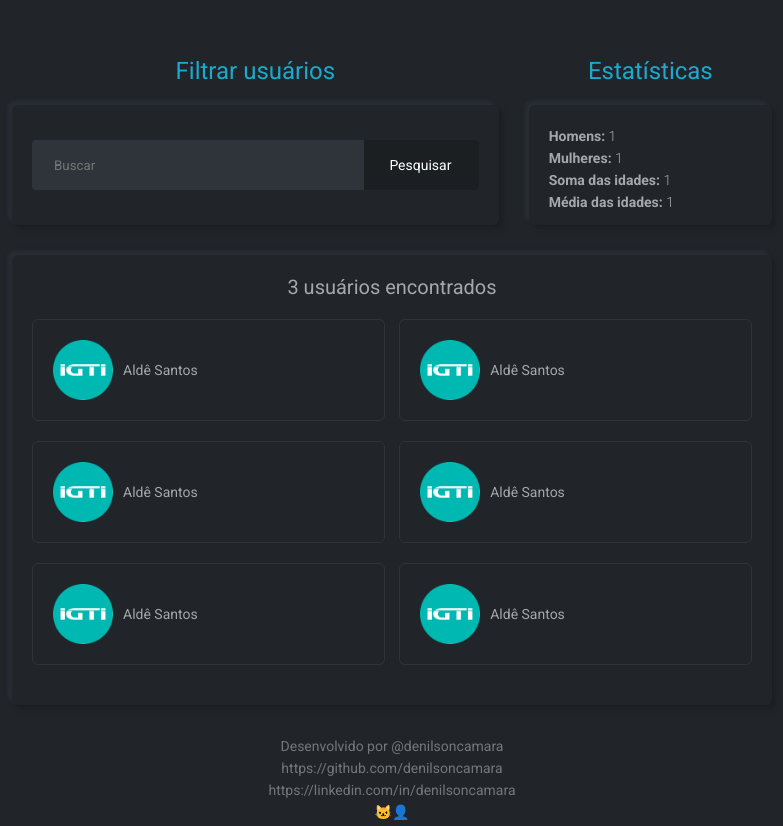
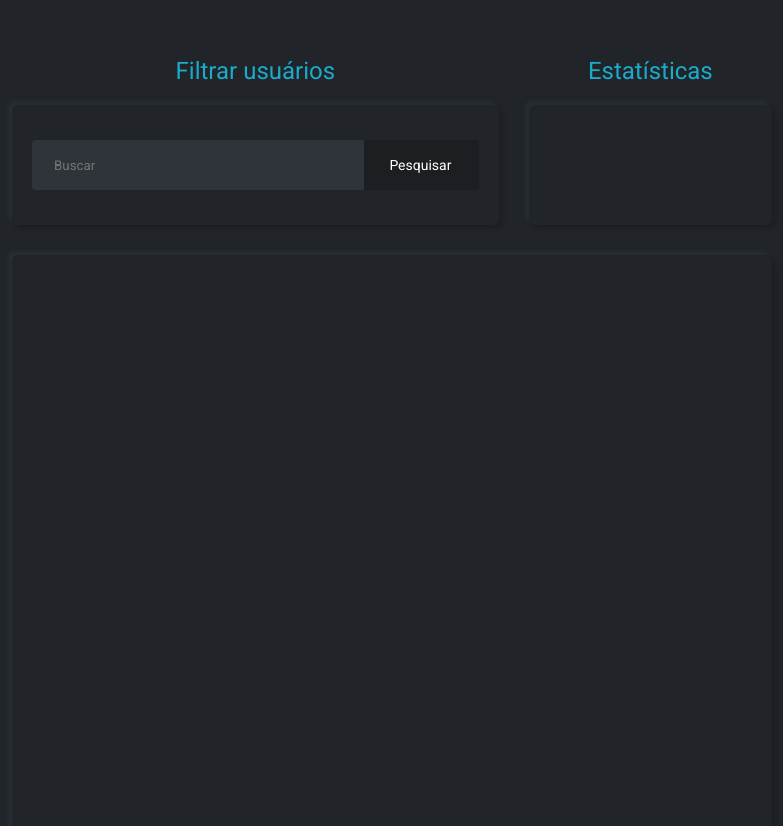
Before and after one commit to denilsoncamara/igti-desafio-modulo-1, a plain HTML site: page frontend/index.html in a window 1280 px wide. Shown: the part 301-1127 px from the top of the page, without its empty margins (248-1031 px from the left). Drawn offline with Linux system fonts and the light colour scheme; no server answers.

Commit message:
Adjustments to the statistics and user list containers

```diff
--- a/frontend/index.html
+++ b/frontend/index.html
@@ -33,44 +33,15 @@
           <h2>Estatísticas</h2>
 
           <div class="box">
-            <ul class="list-statistics">
-              <li>Homens: <span>1</span></li>
-              <li>Mulheres: <span>1</span></li>
-              <li>Soma das idades: <span>1</span></li>
-              <li>Média das idades: <span>1</span></li>
-            </ul>
+            <ul class="list-statistics" id="listStatistics"></ul>
           </div>
         </div>
       </div>
 
       <div class="box container-results">
-        <h2 id="quantityUsers">3 usuários encontrados</h2>
+        <h2 id="quantityUsers"></h2>
 
-        <ul class="list-users">
-          <li>
-            <img src="./assets/logo.png" alt="Foto do usuário">
-            Aldê Santos
-          </li>
-          <li>
-            <img src="./assets/logo.png" alt="Foto do usuário">
-            Aldê Santos
-          </li>
-          <li>
-            <img src="./assets/logo.png" alt="Foto do usuário">
-            Aldê Santos
-          </li>
-          <li>
-            <img src="./assets/logo.png" alt="Foto do usuário">
-            Aldê Santos
-          </li>
-          <li>
-            <img src="./assets/logo.png" alt="Foto do usuário">
-            Aldê Santos
-          </li>
-          <li>
-            <img src="./assets/logo.png" alt="Foto do usuário">
-            Aldê Santos
-          </li>
+        <ul class="list-users" id="listUsers">
         </ul>
       </div>
     </main>
--- a/frontend/styles/style.css
+++ b/frontend/styles/style.css
@@ -132,11 +132,13 @@ a {
   transition: border .2s;
 }
 
+.container-search input[type="text"].bordered-input,
 .container-search input[type="text"]:focus {
   border-width: 2px 0 2px 2px;
   border-color: var(--button-color);
 }
 
+.container-search button.bordered-button,
 .container-search input[type="text"]:focus + button {
   border-width: 2px 2px 2px 0;
   border-color: var(--button-color);
@@ -202,6 +204,23 @@ a {
 
   margin-bottom: 30px;
   padding: 20px;
+
+  height: 800px;
+  overflow-y: scroll;
+}
+
+.container-results::-webkit-scrollbar {
+  width: 6px;
+}
+
+.container-results::-webkit-scrollbar-thumb {
+  background-color: var(--button-color);
+  border-radius: 4px;
+}
+
+.container-results::-webkit-scrollbar-track {
+  /* background-color: var(--secondary); */
+  border-radius: 4px;
 }
 
 .container-results > h2 {
@@ -238,7 +257,13 @@ a {
 .list-users > li > img {
   width: 60px;
   height: 60px;
+  border-radius: 50%;
   margin-right: 10px;
+}
+
+.list-users > li > span {
+  font-weight: 400;
+  margin-left: 4px;
 }
 
 .footer {
```
